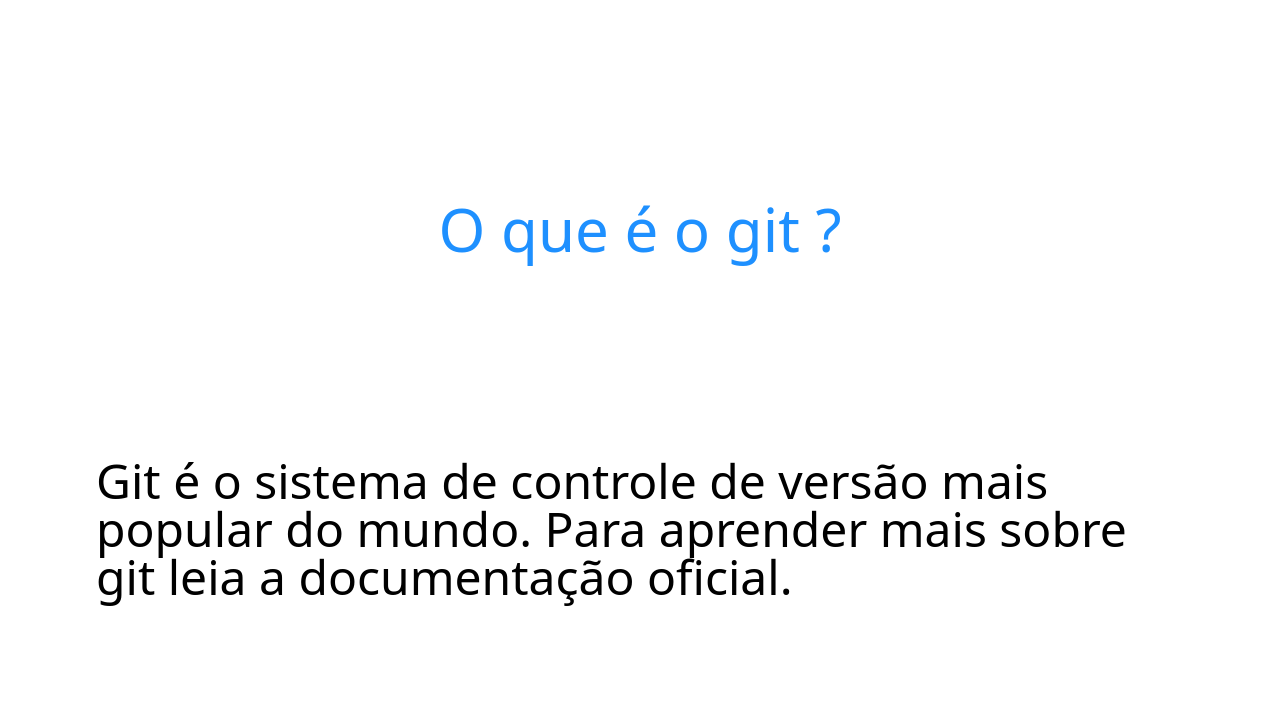
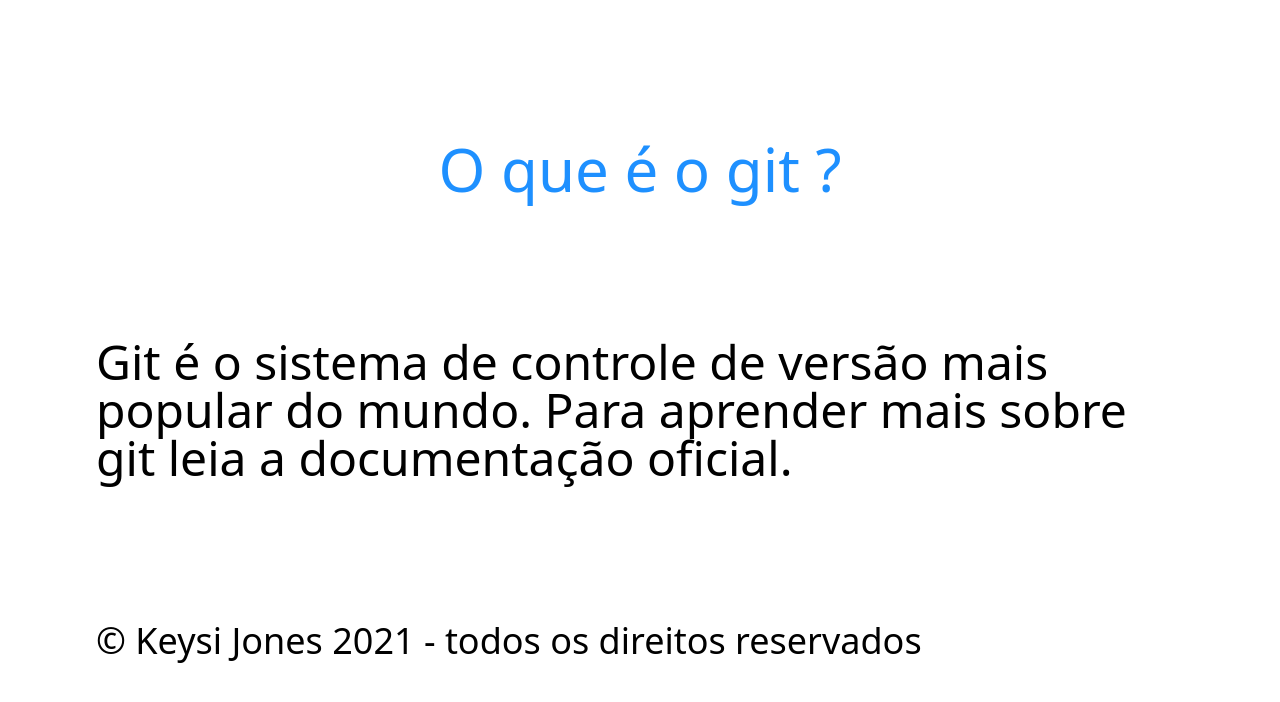
Before and after one commit to KeysiJones/apresentacao-git, a plain HTML site: page index.html in a window 1280 px wide. Drawn offline with nearby package versions, Linux system fonts and the light colour scheme.

Commit message:
feat: adiciona rodape

```diff
--- a/index.html
+++ b/index.html
@@ -18,6 +18,9 @@
           >documentação oficial</a
         >.
       </p>
+      <footer class="text-4xl font-thin">
+        &copy Keysi Jones 2021 - todos os direitos reservados
+      </footer>
     </div>
   </body>
 </html>
```
